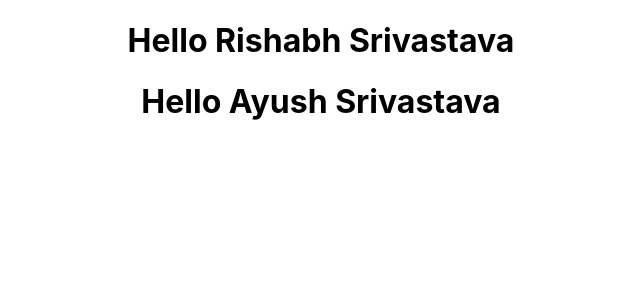
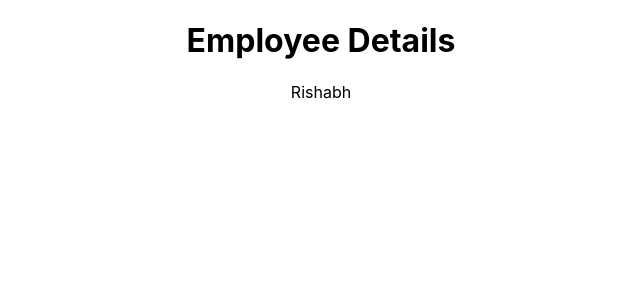
Before and after one commit to RISHABHXVAZ/Spring-Boot-learning, a React (Create React App) app in the folder react-basics/: page / in a window 1280 px wide. Shown: the top 300 px of the page, without its empty margins (319-959 px from the left). Built offline with nearby package versions, Linux system fonts and the light colour scheme.

Commit message:
Understanding props

```diff
--- a/react-basics/src/App.js
+++ b/react-basics/src/App.js
@@ -2,13 +2,34 @@ import logo from './logo.svg';
 import './App.css';
 import Welcome from './components/Welcome';
 import Greeting from './components/Greeting';
+import { FirstComponent as FC,SecondComponent } from './components/MyComponent'
+import MyComponent from './components/MyComponent';
+import HelloWorld from './components/HelloWorld';
+import Student from './components/Student';
+import Employee from './components/Employee';
 
 function App() {
+
+  const student = {
+    firstName: "Rishabh",
+    lastName: "Srivastava",
+    email:  "rishabh@gmail.com"
+  }
+
   return(
   <div className='App'>
-    <Greeting name = "Rishabh Srivastava"/>
+    {/* <Greeting name = "Rishabh Srivastava"/>
 
-     <Greeting name = "Ayush Srivastava"/>  {/*reusabiltity */}
+     <Greeting name = "Ayush Srivastava"/>
+
+     <FC />
+     <SecondComponent />
+     <MyComponent/> */}
+     {/* <HelloWorld /> */}
+     {/* <Student
+     student = {student} /> */}
+     <Employee />
+
   </div>
   );
 }
--- /dev/null
+++ b/react-basics/src/components/Employee.js
@@ -0,0 +1,21 @@
+import React from "react";
+class Employee extends React.Component{
+
+    constructor(props){
+        super(props)
+        this.state = {
+            firstName: "Rishabh"
+        }
+    }
+
+    render(){
+        return(
+            <div>
+                <h1>Employee Details  </h1>
+                <p>{this.state.firstName}</p>
+            </div>
+        );
+    }
+}
+
+export default Employee
--- /dev/null
+++ b/react-basics/src/components/HelloWorld.js
@@ -0,0 +1,13 @@
+const HelloWorld = () => {
+    function handleClick(){
+        alert("Button clicked");
+    }
+
+    return <div><h1>Title</h1>
+    <h2>Sub Title</h2>
+    <p>Paragraph</p>
+    <button onClick={handleClick}>Click me</button>
+    </div>
+}
+
+export default HelloWorld
--- /dev/null
+++ b/react-basics/src/components/MyComponent.js
@@ -0,0 +1,11 @@
+export function FirstComponent(){
+    return <h1>First Component</h1>
+}
+
+export function SecondComponent(){
+    return <h1>Second Component</h1>
+}
+
+export default function MyComponent(){
+    return <h1>My Component</h1>
+}
--- /dev/null
+++ b/react-basics/src/components/Student.js
@@ -0,0 +1,12 @@
+const Student = (props) => {
+    return(
+        <div>
+            <h1>Student Details</h1>
+            <p>Student first name: {props.student.firstName}</p>
+            <p>Student last name: {props.student.lastName}</p>
+            <p>Student email: {props.student.email}</p>
+        </div>
+    )
+}
+
+export default Student
```
